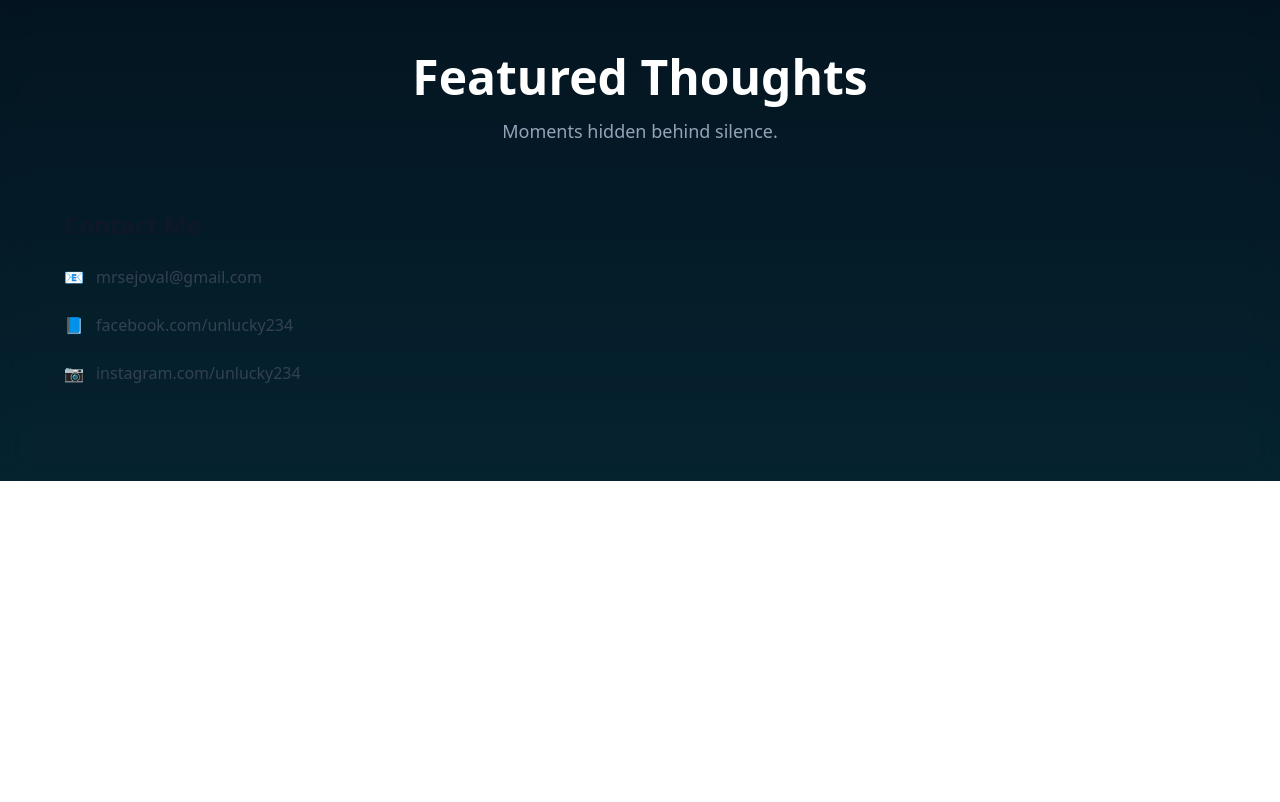
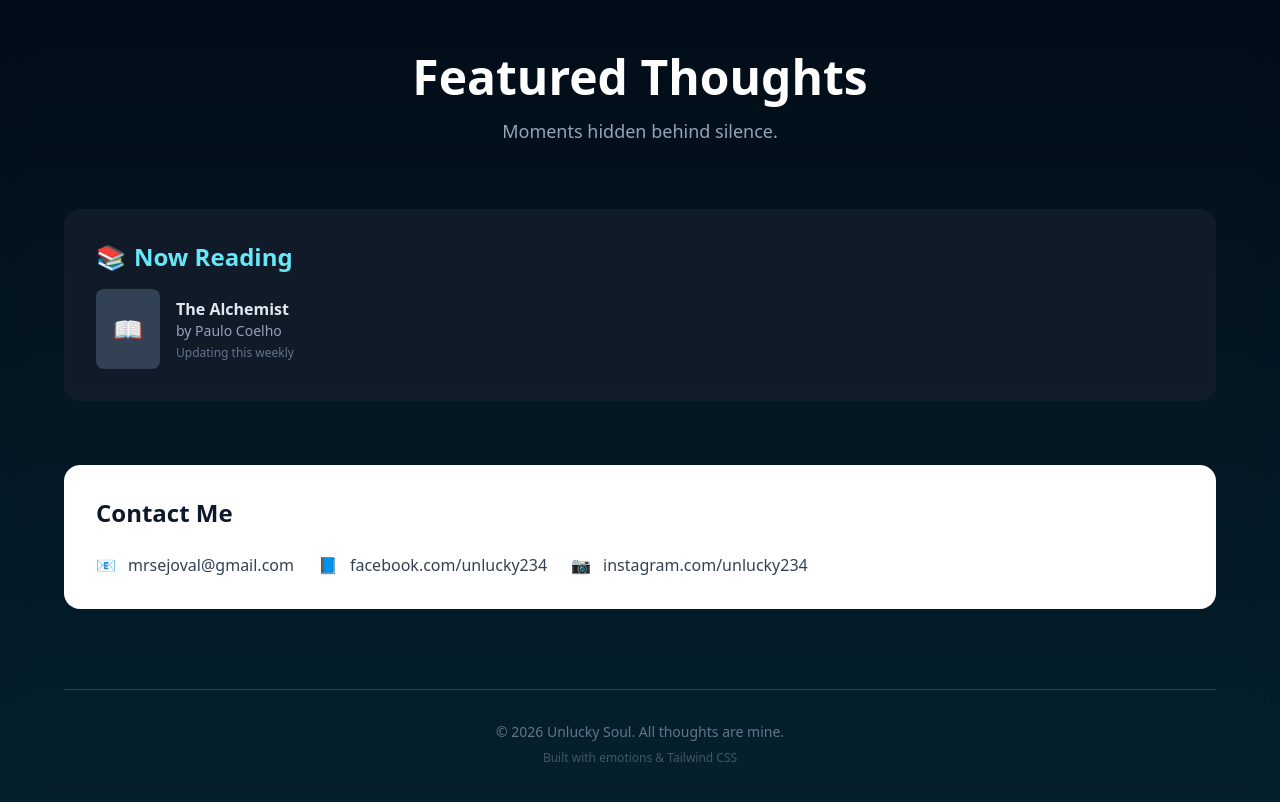
Before and after one commit to amir234as/unlucky-soul, a plain HTML site: page index.html in a window 1280 px wide. Shown: the part 1591-2393 px from the top of the page. Before the commit the page ends 2072 px from the top, so only its background shows below. Drawn offline with nearby package versions, Linux system fonts and the light colour scheme.

Commit message:
Add Now Reading section and update footer

```diff
--- a/index.html
+++ b/index.html
@@ -84,10 +84,25 @@
         </p>
       </div>
 
-      <div class="grid md:grid-cols-3 gap-8">
-        <div class="rounded-3xl border-white
-
-  <!-- Contact Section -->
+    </div>
+<!-- Featured Thoughts শেষ -->
+<!-- Now Reading Section -->
+<section class="mt-12 bg-slate-800/50 backdrop-blur-sm rounded-2xl p-8 border-slate-700" data-aos="fade-up">
+  <h2 class="text-2xl font-bold text-cyan-300 mb-4 flex items-center gap-2">
+    <span>📚</span> Now Reading
+  </h2>
+  <div class="flex items-center gap-4">
+    <div class="w-16 h-20 bg-slate-700 rounded-lg flex items-center justify-center text-2xl">
+      📖
+    </div>
+    <div>
+      <p class="text-slate-200 font-semibold">The Alchemist</p>
+      <p class="text-slate-400 text-sm">by Paulo Coelho</p>
+      <p class="text-slate-500 text-xs mt-1">Updating this weekly</p>
+    </div>
+  </div>
+</section>
+ <!-- Contact Section -->
 <section class="mt-16 bg-white rounded-2xl shadow-sm p-8">
   <h2 class="text-2xl font-bold text-slate-900 mb-6">Contact Me</h2>
   <div class="flex flex-wrap gap-6">
@@ -102,3 +117,17 @@
     </a>
   </div>
 </section>
+<!-- Footer -->
+<footer class="mt-20 py-8 border-t border-slate-700 text-center">
+  <p class="text-slate-500 text-sm">
+    © 2026 Unlucky Soul. All thoughts are mine.
+  </p>
+  <p class="text-slate-600 text-xs mt-2">
+    Built with emotions & Tailwind CSS
+  </p>
+</footer>
+<script src="https://unpkg.com/aos@2.3.1/dist/aos.js"></script>
+<script>AOS.init();</script>
+
+</body>
+</html>
```
